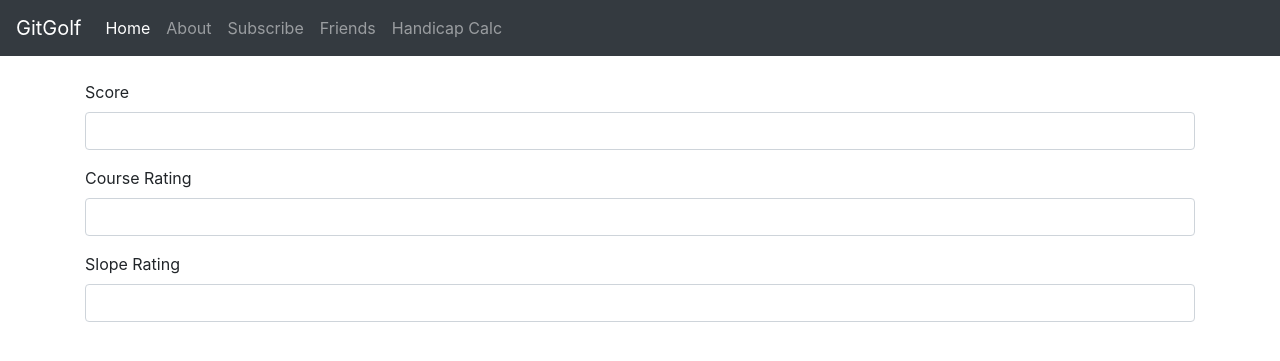
After one commit to davidschumm/gitgolf, a Flask app: page /handicap_calc in a window 1280 px wide. The commit adds this page. Shown: the top 361 px of the page. Run offline with Flask 2, Linux system fonts and the light colour scheme.

Commit message:
Adding handicap functionality

```diff
--- a/app.py
+++ b/app.py
@@ -1,12 +1,95 @@
 from flask import Flask, render_template, request, redirect
+from flask_restful import Resource, Api, reqparse
 #import smtplib
 from flask_sqlalchemy import SQLAlchemy
 from datetime import datetime
 
 app = Flask(__name__)
+api = Api(app)
 app.config['SQLALCHEMY_DATABASE_URI'] = 'sqlite:///friends.db'
 # Initialize the database
 db = SQLAlchemy(app)
+
+GOLFCOURSES = {
+	'1': {'name': 'Pine Hills Golf Course', 'Tee Color': 'White', 'Holes': 18, 'Course Handicap': 8, 'Course Par': 72, 'Course Rating': 68.4, 'Course Slope': 113},
+	'2': {'name': 'Pine Hills Golf Course', 'Tee Color': 'Blue', 'Holes': 18, 'Course Handicap': 10, 'Course Par': 72, 'Course Rating': 69.5, 'Course Slope': 116},
+	'3': {'name': 'Steel Canyon Golf Club', 'Tee Color': 'White', 'Holes': 18, 'Course Handicap': 9, 'Course Par': 61, 'Course Rating': 58.9, 'Course Slope': 104},
+	'4': {'name': 'Steel Canyon Golf Club', 'Tee Color': 'Black', 'Holes': 18, 'Course Handicap': 10, 'Course Par': 61, 'Course Rating': 60.2, 'Course Slope': 107},
+}
+
+parser = reqparse.RequestParser()
+
+class golfCourseList(Resource):
+	def get(self):
+		return GOLFCOURSES
+
+	def post(self):
+		parser.add_argument("name")
+		parser.add_argument("Tee Color")
+		parser.add_argument("Holes")
+		parser.add_argument("Course Handicap")
+		parser.add_argument("Course Par")
+		parser.add_argument("Course Rating")
+		parser.add_argument("Course Slope")
+		args = parser.parse_args()
+
+		course_id = int(max(GOLFCOURSES.keys())) + 1
+		course_id = '%i' % course_id
+
+		GOLFCOURSES[course_id] = {
+		"name": args["name"],
+		"Tee Color": args["Tee Color"],
+		"Holes": args["Holes"],
+		"Course Handicap": args["Course Handicap"],
+		"Course Par": args["Course Par"],
+		"Course Rating": args["Course Rating"],
+		"Course Slope": args["Course Slope"],
+		}
+
+		return GOLFCOURSES[course_id], 201
+
+class golfCourse(Resource):
+	def get(self, course_id):
+		if course_id not in GOLFCOURSES:
+			return "Not found", 404
+		else:
+			return GOLFCOURSES[course_id]
+
+	def put(self, course_id):
+		parser.add_argument("name")
+		parser.add_argument("Tee Color")
+		parser.add_argument("Holes")
+		parser.add_argument("Course Handicap")
+		parser.add_argument("Course Par")
+		parser.add_argument("Course Rating")
+		parser.add_argument("Course Slope")
+		args = parser.parse_args()
+
+		if course_id not in GOLFCOURSES:
+			return "Record not found", 404
+
+		else:
+			course = GOLFCOURSES[course_id]
+			course['name'] = args["name"] if args["name"] is not None else student["name"]
+			course['Tee Color'] = args["Tee Color"] if args["Tee Color"] is not None else student["Tee Color"]
+			course['Holes'] = args["Holes"] if args["Holes"] is not None else student["Holes"]
+			course['Course Handicap'] = args["Course Handicap"] if args["Course Handicap"] is not None else student["Course Handicap"]
+			course['Course Par'] = args["Course Par"] if args["Course Par"] is not None else student["Course Par"]
+			course['Course Rating'] = args["Course Rating"] if args["Course Rating"] is not None else student["Course Rating"]
+			course['Course Slope'] = args["Course Slope"] if args["Course Slope"] is not None else student["Course Slope"]
+			return course, 200
+
+	def delete(self, course_id):
+		if course_id not in GOLFCOURSES:
+			return 'Not found', 404
+		else:
+			del GOLFCOURSES[course_id]
+			return '', 204
+
+api.add_resource(golfCourseList, '/courses/')
+api.add_resource(golfCourse, '/courses/<course_id>')
+
+
 
 # create db model
 class Friends(db.Model):
@@ -72,6 +155,11 @@ def friends():
 		return render_template("friends.html", title=title, friends=friends)
 
 
+@app.route('/handicap_calc')
+def handicap_calc():
+	title = "Handicap Calculator"
+	return render_template("handicap_calc.html", title=title)
+
 
 
 @app.route('/')
--- a/setupingitbash.txt
+++ b/setupingitbash.txt
@@ -101,6 +101,10 @@ $ git commit -a
 $ git push origin main
 
 
+#### Starting new git repo####
+1) $ git init
+2) $ git add .
+3) $ git commit -am 'initial commit'
 
 #### Heroku git setup ######
 Luke Schumm@DESKTOP-BTCAKN0 MINGW64 /c/my_flask (main)
--- a/templates/base.html
+++ b/templates/base.html
@@ -37,6 +37,10 @@
      <li class="nav-item">
         <a class="nav-link" href="{{ url_for('friends') }}">Friends</a>
       </li>
+    <li class="nav-item">
+        <a class="nav-link" href="{{ url_for('handicap_calc') }}">Handicap Calc</a>
+      </li>
+
 
 
 
--- /dev/null
+++ b/templates/handicap_calc.html
@@ -0,0 +1,22 @@
+{% extends 'base.html' %}
+{% block title%}{{ title }}{% endblock %}
+
+{% block content %}
+
+<div class="container">
+<form>
+  <div class="form-group">
+    <label>Score</label>
+    <input type="number" class="form-control" id="Score">
+  </div>
+  <div class="form-group">
+    <label>Course Rating</label>
+    <input type="number" class="form-control" id="Course_rating">
+  </div>
+  <div class="form-group">
+    <label>Slope Rating</label>
+    <input type="number" class="form-control" id="Slope_rating">
+  </div>
+</div>
+
+{% endblock %}
```
Also changed, not shown: handicap.py (added, +14 -0 lines).
